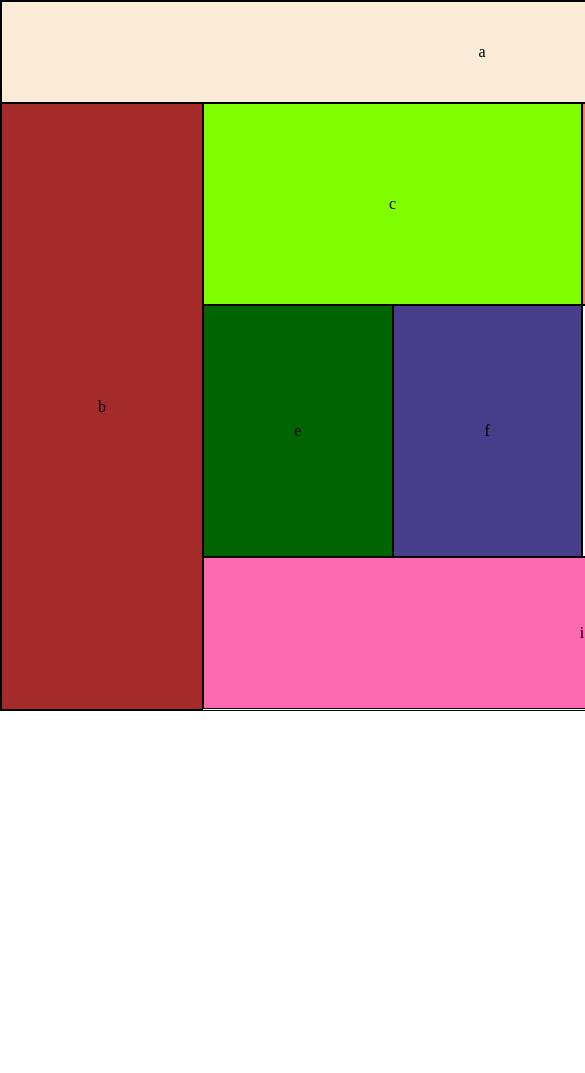
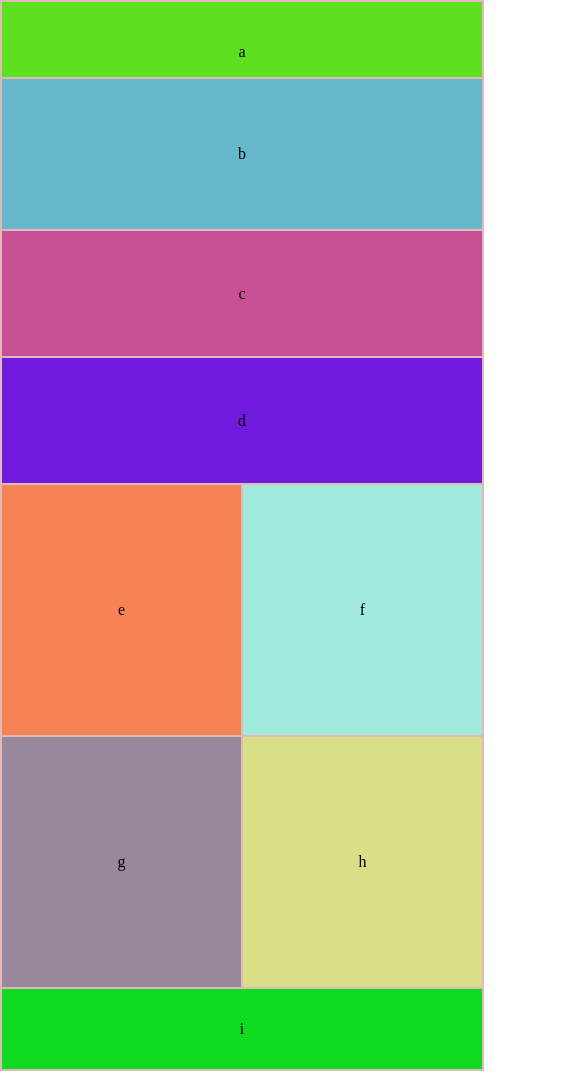
Before and after one commit to eltiko/Lab-01, a plain HTML site: page index.html in a window 390 px wide. Shown: the top 1073 px of the page, 585 px wide, since content can reach past the window. Before the commit the page ends 844 px from the top, so only its background shows below. Drawn offline with Linux system fonts and the light colour scheme.

Commit message:
projet done

```diff
--- a/base.css
+++ b/base.css
@@ -0,0 +1,72 @@
+/* body{
+    width: 960px;
+    height:705px;
+    margin: auto;
+    /* display: inline-block; */
+    size: 100%;
+    /* width: 100%; */
+   }
+   #a{
+   width: 960px;
+   height: 100px;
+   background-color: antiquewhite;
+   text-align: center;
+   line-height: 100px;
+   }
+   #b{
+       width: 200px;
+       line-height: 605px;
+       text-align: center;
+   background-color: brown;
+   }
+   #c{
+       width: 377px;
+       line-height: 200px;
+       text-align: center;
+   background-color: chartreuse;;
+   }
+   #d{
+       width: 377px;
+       line-height: 200px;
+       text-align: center;
+   background-color: coral;
+   }
+   #e{
+
+       text-align: center;
+       background-color: darkgreen;
+
+   }
+   #f{
+       text-align: center;
+       background-color: darkslateblue;
+   }
+   #g{
+
+       text-align: center;
+       background-color: floralwhite;
+   }
+   #h{
+
+       text-align: center;
+       background-color: grey;
+   }
+   #i{
+       width: 756px;
+       line-height: 150px;
+       text-align: center;
+   background-color: hotpink;
+   }
+   div{
+       display: inline-block;
+    border: 1px solid black;
+   }
+   #e, #f, #g, #h{
+       width: 187.5px; ;
+       line-height: 250px;
+       /* display: inline-block; */
+   }
+   #parent > div{
+       float: left;
+       clear: none;
+   }
--- a/index.css
+++ b/index.css
@@ -1,10 +1,11 @@
+
     body{
     width: 960px;
     height:705px;
     margin: auto;
      /* display: inline-block; */
     size: 100%;
- /* width: 100%; */
+     /* width: 100%;  */
    }
    #a{
    width: 960px;
@@ -14,7 +15,7 @@ text-align: center;
    line-height: 100px;
    }
    #b{
-    width: 200px;
+       width: 202px;
        line-height: 605px;
        text-align: center;
    background-color: brown;
@@ -70,3 +71,81 @@ div{
        float: left;
        clear: none;
  }
+ @media screen and (max-width: 960px){
+    .conteneur-flex{
+        /* flex-flow: column wrap; */
+    }
+    body{
+        width: 400px;
+        height:767px;
+        margin: auto;
+        /* display: inline-block; */
+        size: 100%;
+        /* width: 100%; */
+       }
+       #a{
+       width: 480px;
+       height: 75px;
+       background-color: rgb(93, 224, 32);
+       text-align: center;
+       line-height: 100px;
+       }
+       #b{
+           width: 480px;
+           line-height: 150px;
+           text-align: center;
+       background-color: rgb(103, 184, 204);
+       }
+       #c{
+           width: 480px;
+           line-height: 125px;
+           text-align: center;
+       background-color: rgb(199, 80, 149);;
+       }
+       #d{
+           width: 480px;
+           line-height: 125px;
+           text-align: center;
+       background-color: rgb(112, 26, 224);
+       }
+       #e{
+
+           text-align: center;
+           background-color: rgb(247, 131, 85);
+
+       }
+       #f{
+           text-align: center;
+           background-color: rgb(161, 235, 222);
+       }
+       #g{
+
+           text-align: center;
+           background-color: rgb(153, 136, 156);
+       }
+       #h{
+
+           text-align: center;
+           background-color: rgb(217, 223, 135);
+       }
+       #i{
+           width: 480px;
+           line-height: 80px;
+           text-align: center;
+       background-color: rgb(14, 218, 31);
+       }
+       div{
+           display: inline-block;
+        border: 1px solid rgb(226, 184, 184);
+       }
+       #e, #f, #g, #h{
+           width: 239px; ;
+           line-height: 250px;
+           /* display: inline-block; */
+       }
+       #parent > div{
+           float: left;
+           clear: none;
+       }
+
+}
--- a/index.html
+++ b/index.html
@@ -1,6 +1,7 @@
 <!DOCTYPE html>
 <html>
     <head>
+        <title>ResponsiveWebDesign</title>
     <link rel="stylesheet" href="reset.css">
     <link rel="stylesheet" href="index.css">
     <meta name="viewport" content="width=device-width, initial-scale=1">
```
Lines whose indentation alone changed are shown as unchanged.
